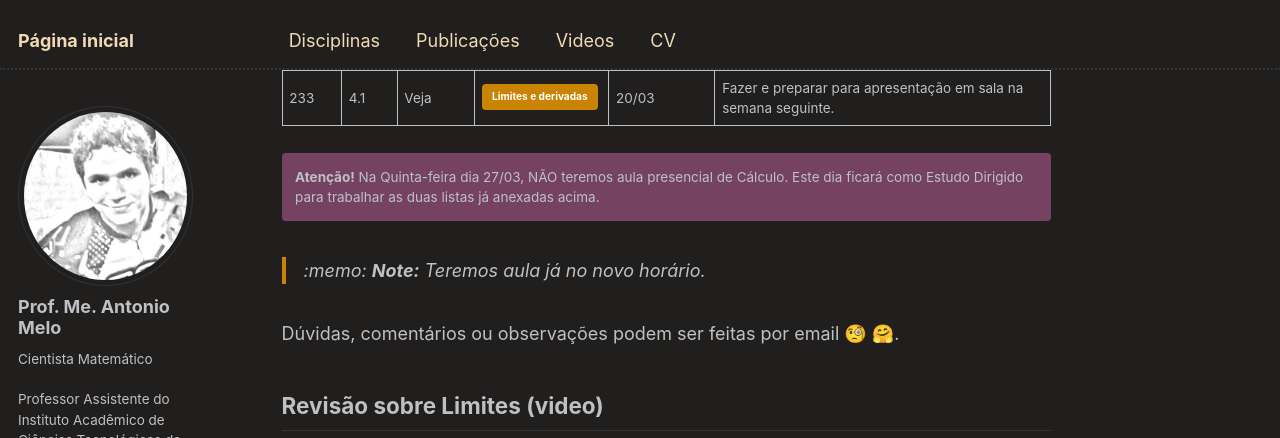
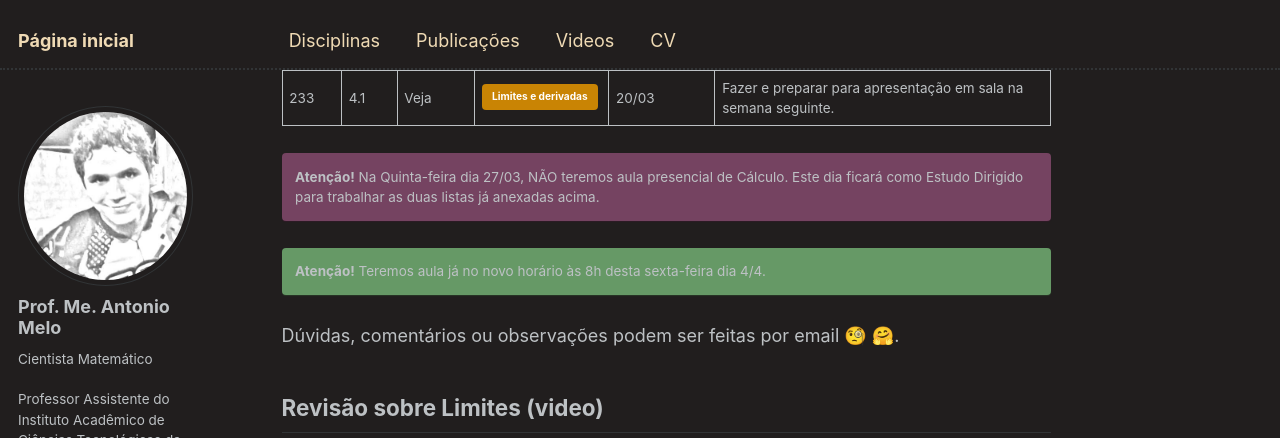
Before and after one commit to antmelo/antmelo.github.io, a Jekyll site: the page built from _teaching/2025-1-calculo.md, in a window 1280 px wide and 900 px high, scrolled down 1430 px, cut to the strip 0-438 px from the top of the window. Built offline with Jekyll 4.4.1, drawn with Linux system fonts in a browser that asks for light colours; some web fonts are replaced.

Commit message:
Update 2025-1-calculo.md

```diff
--- a/_teaching/2025-1-calculo.md
+++ b/_teaching/2025-1-calculo.md
@@ -45,7 +45,9 @@ que está disponível para [Download Aqui](https://www.mediafire.com/file/njhisf
 **Atenção!** Na Quinta-feira dia 27/03, NÃO teremos aula presencial de Cálculo. Este dia ficará como Estudo Dirigido para trabalhar as duas listas já anexadas acima.
 {: .notice}
 
-> :memo: **Note:** Teremos aula já no novo horário.
+**Atenção!** Teremos aula já no novo horário às 8h desta sexta-feira dia 4/4.
+{: .notice .notice--success}
+
 
    Dúvidas, comentários ou observações podem ser feitas por email &#129488; &#129303;.
 
```
